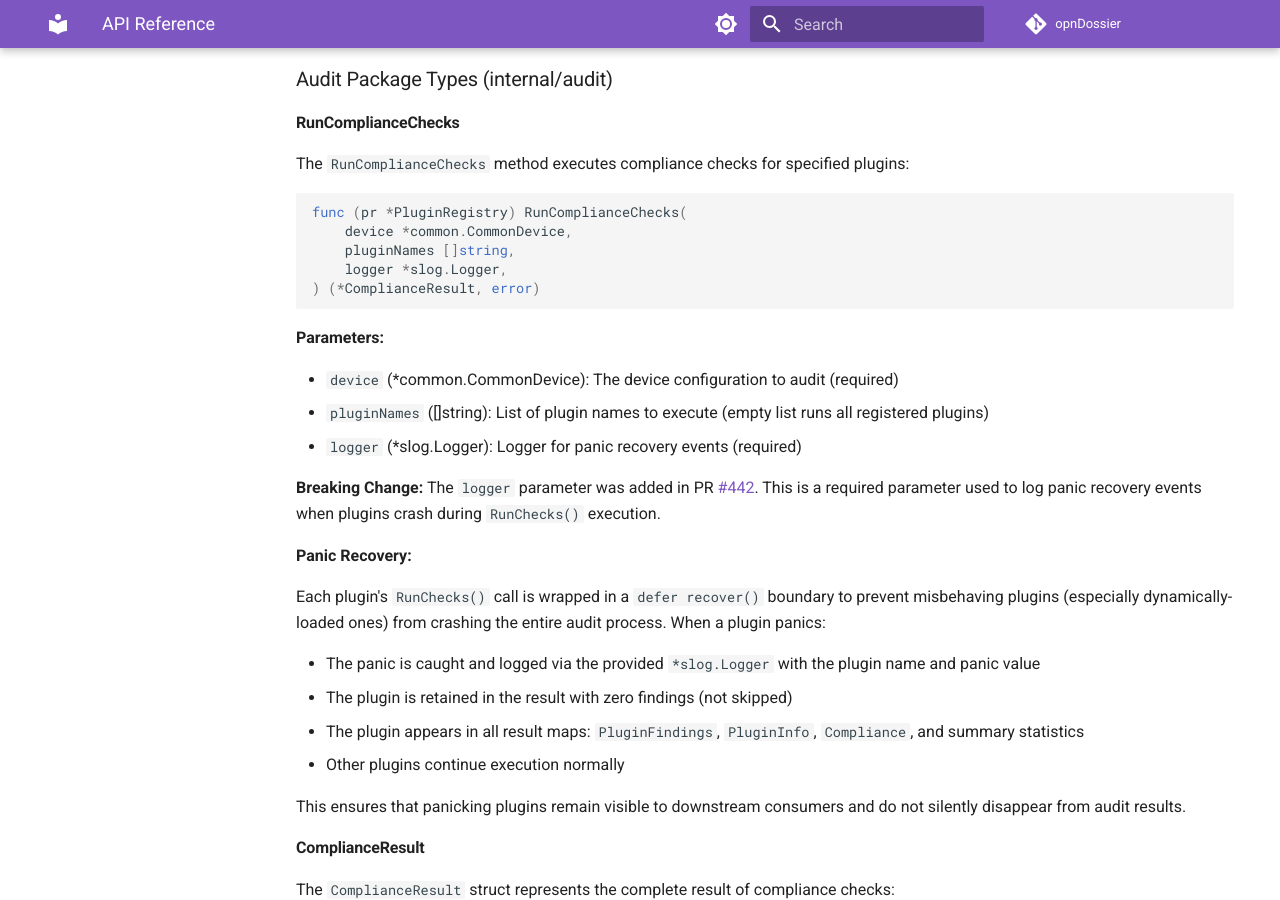
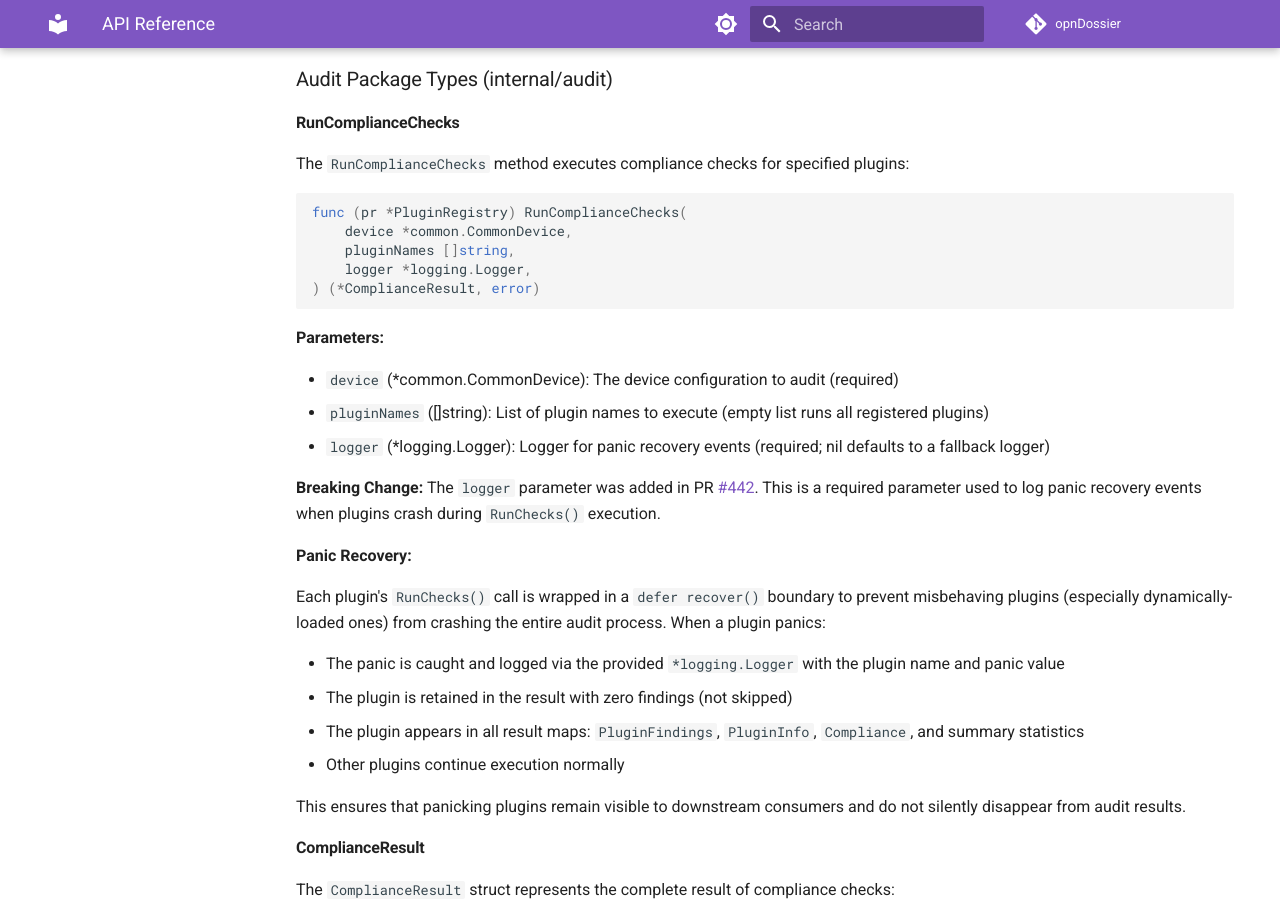
Before and after one commit to EvilBit-Labs/opnDossier, an MkDocs documentation site: the page built from docs/dev-guide/api.md, in a window 1280 px wide and 900 px high, scrolled down 11661 px. Built offline with MkDocs 1.6.1 and Material for MkDocs 9.7.7, drawn with Linux system fonts in a browser that asks for light colours; comment, search, counter and statistics services are not loaded; the version menu is left out.

Commit message:
fix(docs): update logger type in RunComplianceChecks documentation for panic recovery
Signed-off-by: UncleSp1d3r <unclesp1d3r@evilbitlabs.io>

````diff
--- a/docs/dev-guide/api.md
+++ b/docs/dev-guide/api.md
@@ -537,15 +537,15 @@ The `RunComplianceChecks` method executes compliance checks for specified plugin
 func (pr *PluginRegistry) RunComplianceChecks(
     device *common.CommonDevice,
     pluginNames []string,
-    logger *slog.Logger,
+    logger *logging.Logger,
 ) (*ComplianceResult, error)
 ```
 
 **Parameters:**
 
-- `device` (*common.CommonDevice): The device configuration to audit (required)
+- `device` (\*common.CommonDevice): The device configuration to audit (required)
 - `pluginNames` ([]string): List of plugin names to execute (empty list runs all registered plugins)
-- `logger` (*slog.Logger): Logger for panic recovery events (required)
+- `logger` (\*logging.Logger): Logger for panic recovery events (required; nil defaults to a fallback logger)
 
 **Breaking Change:** The `logger` parameter was added in PR #442. This is a required parameter used to log panic recovery events when plugins crash during `RunChecks()` execution.
 
@@ -553,7 +553,7 @@ func (pr *PluginRegistry) RunComplianceChecks(
 
 Each plugin's `RunChecks()` call is wrapped in a `defer recover()` boundary to prevent misbehaving plugins (especially dynamically-loaded ones) from crashing the entire audit process. When a plugin panics:
 
-- The panic is caught and logged via the provided `*slog.Logger` with the plugin name and panic value
+- The panic is caught and logged via the provided `*logging.Logger` with the plugin name and panic value
 - The plugin is retained in the result with zero findings (not skipped)
 - The plugin appears in all result maps: `PluginFindings`, `PluginInfo`, `Compliance`, and summary statistics
 - Other plugins continue execution normally
````
